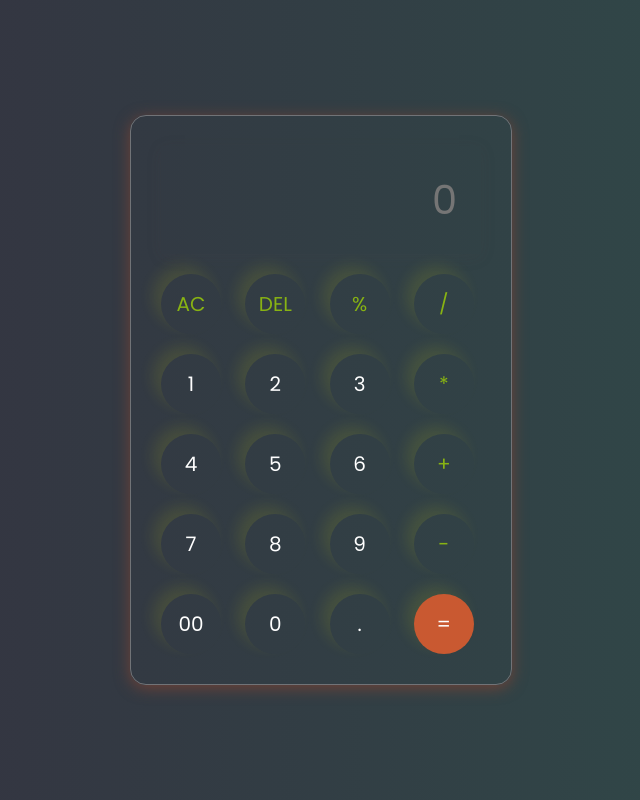
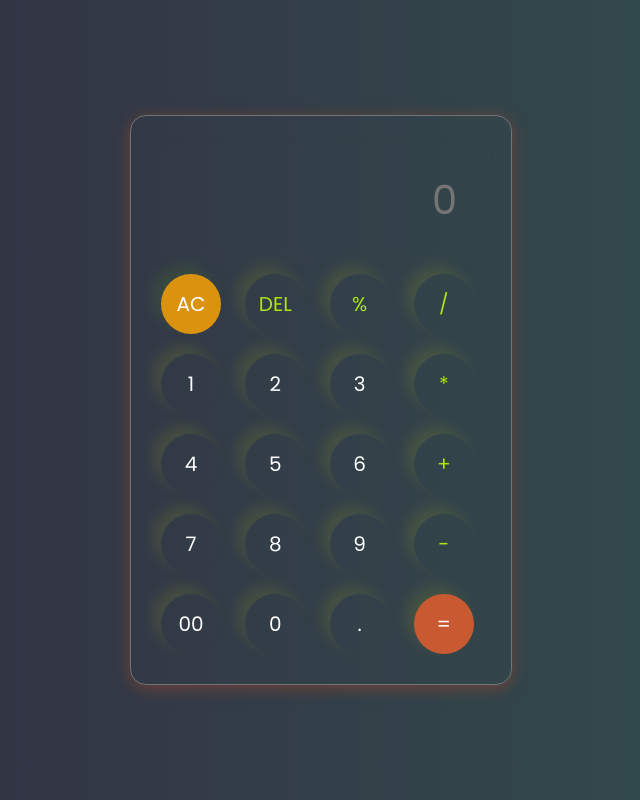
Before and after one commit to kartikrana77/calculator, a plain HTML site: page index.html in a window 1280 px wide. In both pictures the pointer is over the button "AC". Shown: the whole page, without its empty margins (319-959 px from the left). Drawn offline with Linux system fonts and the light colour scheme.

Commit message:
hover added

```diff
--- a/index.css
+++ b/index.css
@@ -12,7 +12,7 @@ body{
     display: flex;
     justify-content: center;
     align-items: center;
-    background: linear-gradient(90deg, #352f3f, #2f4d4a);
+    background: linear-gradient(90deg, #332b41, #325350);
 }
 #calculator{
     border: 1px solid #717377;
@@ -47,11 +47,25 @@ body{
     box-shadow: -8px -8px 15px rgba(248, 244, 3, 0.1)
 }
 
+.button:hover{
+    color: rgb(161, 50, 50);
+    box-shadow: -8px -8px 15px rgba(117, 228, 14, 0.1);
+}
+
 .fd{
-    color: rgb(136, 179, 19);
+    color: rgb(173, 230, 17);
+}
+
+.fd:hover{
+    color: white;
+    background-color: rgb(218, 146, 15);
 }
 
 #equal{
     background-color: rgb(201, 89, 49);
 
 }
+
+#equal:hover{
+    color: white;
+}
```
